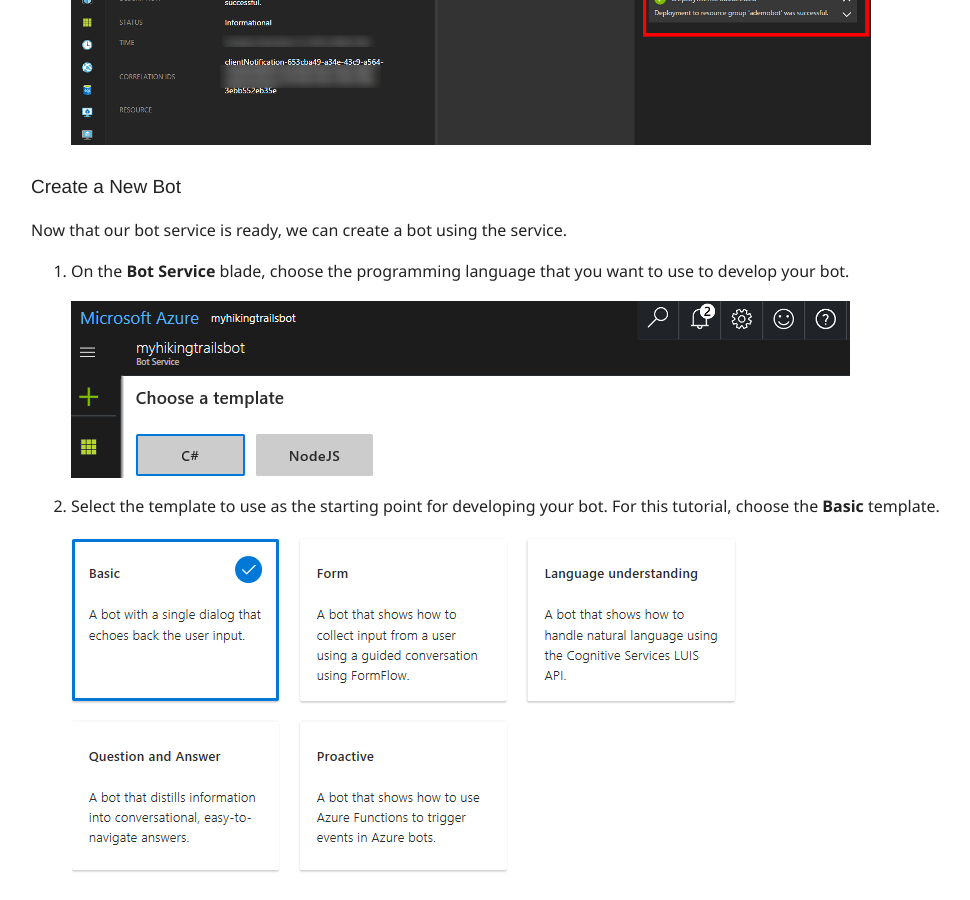
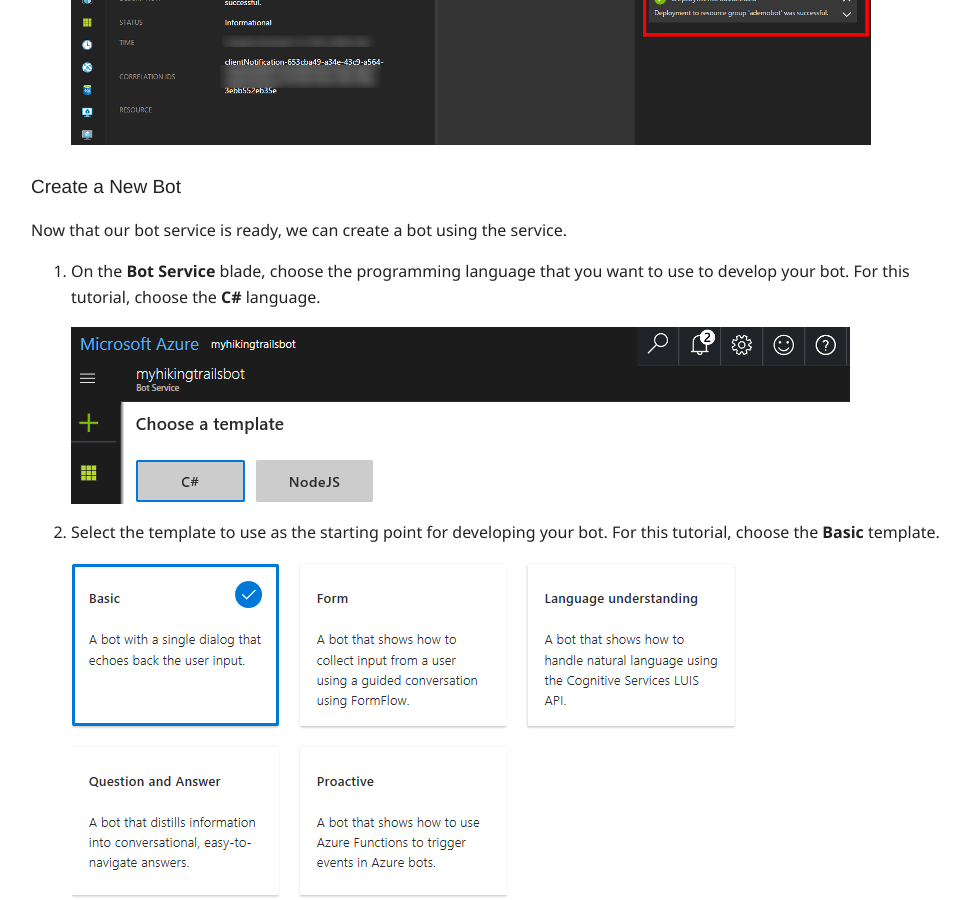
Before and after one commit to scook-valorem/bot-in-a-day, a Jekyll site: the page built from bot.md, in a window 1280 px wide and 900 px high, scrolled down 1442 px. Shown: the whole window, without its empty margins (244-1214 px from the left). Built offline with Jekyll 4.4.1, drawn with Linux system fonts in a browser that asks for light colours; nearby versions of some CDN libraries.

Commit message:
Update bot.md

```diff
--- a/bot.md
+++ b/bot.md
@@ -42,7 +42,7 @@
 
 Now that our bot service is ready, we can create a bot using the service.
 
-1. On the **Bot Service** blade, choose the programming language that you want to use to develop your bot.
+1. On the **Bot Service** blade, choose the programming language that you want to use to develop your bot. For this tutorial, choose the **C#** language.
 
 	![language](./media/azure-bot-service-coding-language.png)
 
```
